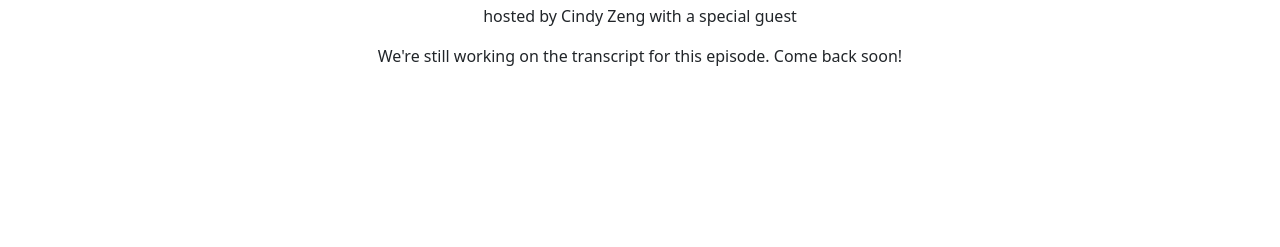
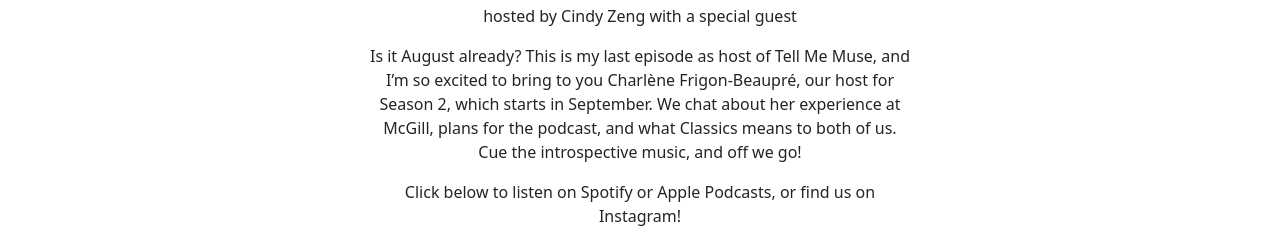
Before and after one commit to tellmemuse/tellmemuse.github.io, a plain HTML site: page transcripts/11.html in a window 1280 px wide. Shown: the part 181-428 px from the top of the page. Drawn offline with Linux system fonts and the light colour scheme; some packages are replaced by stand-ins of ours; a script that the page names is missing.

Commit message:
Update 11.html

```diff
--- a/transcripts/11.html
+++ b/transcripts/11.html
@@ -36,7 +36,8 @@
             <div class="col-md-8 col-xl-6 text-center mx-auto">
                 <h2>Episode 11: Coming soon<br></h2>
                 <p class="w-lg-50">hosted by Cindy Zeng&nbsp;with a special guest<br></p>
-                <p class="w-lg-50">We're still working on the transcript for this episode. Come back soon!<br></p>
+                <p class="w-lg-50">Is it August already? This is my last episode as host of Tell Me Muse, and I’m so excited to bring to you Charlène Frigon-Beaupré, our host for Season 2, which starts in September. We chat about her experience at McGill, plans for the podcast, and what Classics means to both of us. Cue the introspective music, and off we go!<br></p>
+                <p class="w-lg-50">Click below to listen on Spotify or Apple Podcasts, or find us on Instagram!<br></p>
             </div>
         </div>
     </div>
```
